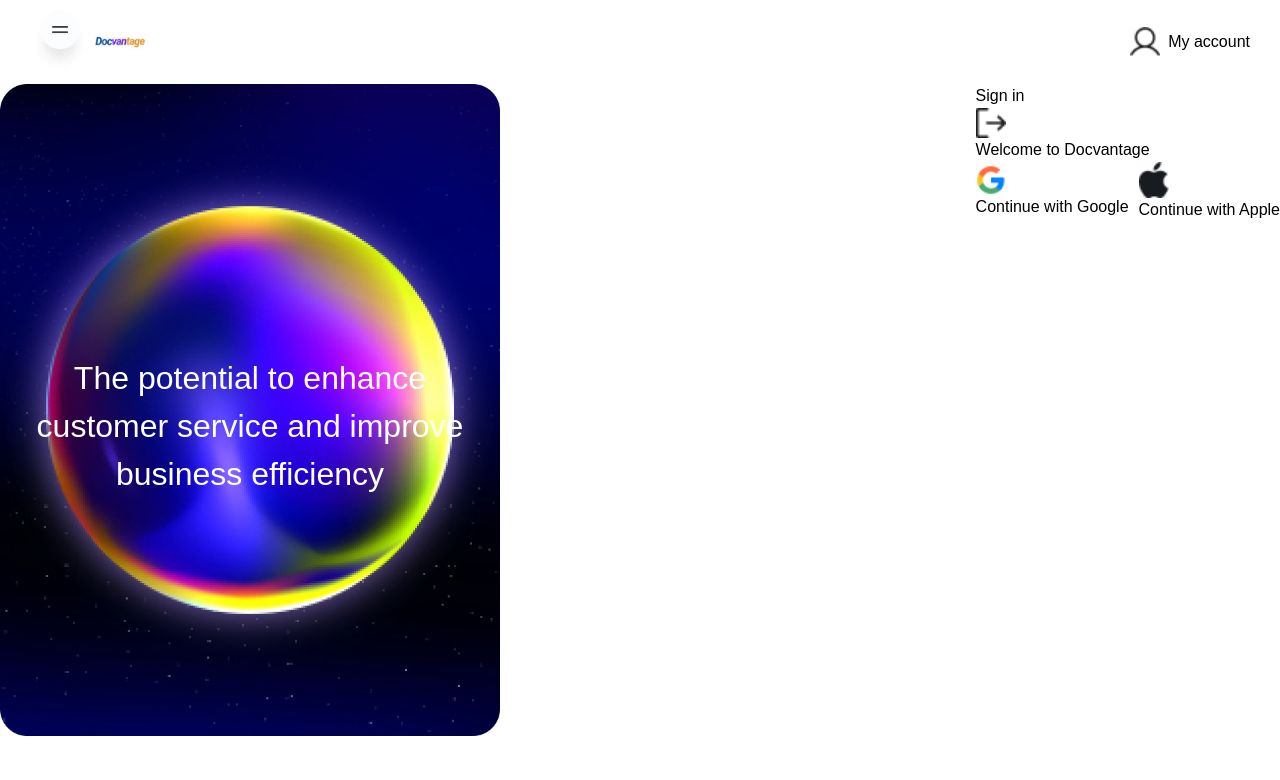
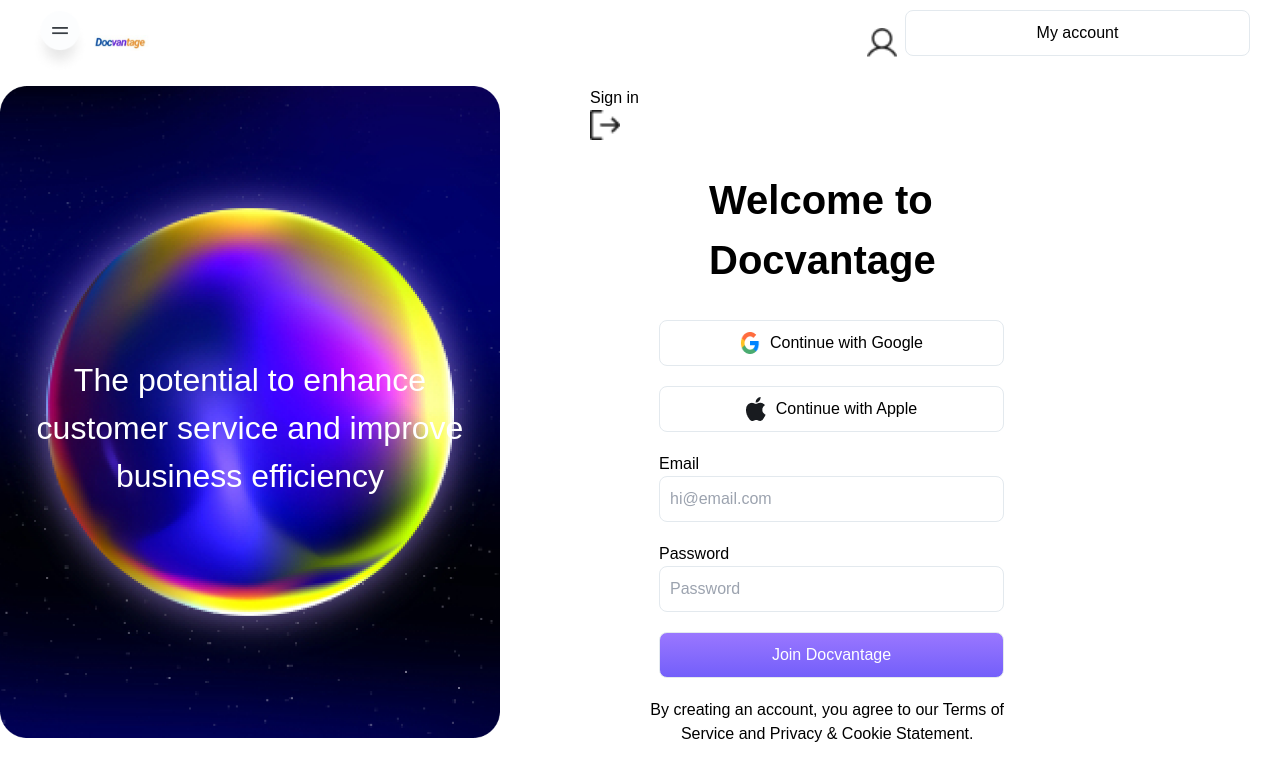
Before and after one commit to AdedayoDev/vectronWebApp, a Next.js app: page / in a window 1280 px wide. Shown: the top 780 px of the page. Built offline with nearby package versions, Linux system fonts and the light colour scheme.

Commit message:
commit changes

```diff
--- a/src/app/layout.tsx
+++ b/src/app/(root)/layout.tsx
@@ -1,5 +1,5 @@
 import type { Metadata } from "next";
-import "../../styles/globals.css";
+import "../../../styles/globals.css";
 import Nav from '@components/chat/Nav'
 
 export const metadata: Metadata = {
--- a/src/app/pages/welcome/Welcome.css
+++ b/src/app/pages/welcome/Welcome.css
@@ -1,11 +1,4 @@
 
-
-@media screen and (min-width: 1120px){
-
-    .welcome-page {
-      display: flex;
-      justify-content: space-between;
-    }
 .welcome-left {
     position: relative;
     /* width: 50%; */
@@ -24,4 +17,76 @@
     text-align: center;
     padding: 30px;
   }
+.welcome-right-content{
+    width: 80%;
+    margin: auto;
 }
+.welcome-right-content h1{
+    font-size: 40px;
+    font-weight: 600;
+    width: 60%;
+    margin: 30px auto;
+}
+.welcome-links{
+display: flex;
+flex-direction: column;
+}
+.welcome-links .welcome-right-link{
+    display: flex;
+    gap: 10px;
+    border: 1px solid #E3E9EE;
+    padding: 10px;
+    width: 345px;
+    border-radius: 8px;
+    justify-content: center;
+    margin-bottom: 20px;
+    cursor: pointer;
+}
+.welcome-form{
+    width: 90%;
+    margin: auto;
+}
+.welcome-form input, button{
+    border: 1px solid #E3E9EE;
+    padding: 10px;
+    width: 345px;
+    border-radius: 8px;
+    margin-bottom: 20px;
+}
+.welcome-form button{
+    background: linear-gradient(#9A77FF, #735FFA);
+    color: white;
+    transition: .3s ease;
+}
+label{
+    text-align: left !important;
+}
+.policy{
+   text-align: center;
+}
+@media screen and (min-width: 1120px){
+
+    .welcome-page {
+      display: flex;
+      justify-content: space-between;
+    }
+
+    .welcome-form{
+        width: 100%;
+        margin: auto;
+    }
+    .welcome-right-content h1{
+        margin: 30px 50px;
+
+    }
+
+    .welcome-right-content{
+        margin: auto;
+        width: 80%;
+    }
+    .policy{
+width: 70%;
+margin: 0 -25px;
+    }
+
+}
--- a/src/app/pages/welcome/Welcome.jsx
+++ b/src/app/pages/welcome/Welcome.jsx
@@ -1,9 +1,38 @@
-import React from "react";
+"use client";
+import React, { useState } from "react";
 import Image from "next/image";
 import "./Welcome.css";
 import Link from "next/link";
 
 export default function page() {
+  const [form, setForm] = useState({
+    email: "",
+    password: "",
+  });
+
+  const [error, setError] =useState(null)
+
+  const handleChange = (e) => {
+    const { name, value } = e.target;
+    setForm((prev) => ({
+      ...prev,
+      [name]: value,
+    }));
+    if(form.password.length<=12){
+
+      setError('')
+    }else{
+      setError('Password should be at least 12 characters')
+    }
+  };
+
+const handleSubmit = (e) =>{
+if(password.length <= 12){
+  alert('Logged in')
+}
+  e.preventDefault()
+}
+
   return (
     <div>
       <div className="welcome-page">
@@ -21,13 +50,65 @@
           </div>
         </div>
         <div className="welcome-right">
-          <Link href='/'> Sign in <Image src='/assets/icons/logout.png' alt="icon" width={30} height={30} /></Link>
+          <Link href="/">
+            {" "}
+            Sign in{" "}
+            <Image
+              src="/assets/icons/logout.png"
+              alt="icon"
+              width={30}
+              height={30}
+            />
+          </Link>
           <div className="welcome-right-content">
             <h1>Welcome to Docvantage</h1>
-            <div className="links">
-              <Link href='/'><Image src='/assets/icons/google.png' alt="icon" width={30} height={30} />Continue with Google</Link>
-              <Link href='/'><Image src='/assets/icons/apple.png' alt="icon" width={30} height={30} />Continue with Apple</Link>
+            <div className="welcome-links">
+              <Link href="/"  className="welcome-right-link">
+                <Image
+                  src="/assets/icons/google.png"
+                  alt="icon"
+                  width={20}
+                  height={20}
+                />
+                Continue with Google
+              </Link>
+              <Link href="/" className="welcome-right-link">
+                <Image
+                  src="/assets/icons/apple.png"
+                  alt="icon"
+                  width={20}
+                  height={20}
+                />
+                Continue with Apple
+              </Link>
             </div>
+            <form onSubmit={handleSubmit} className="welcome-form">
+              <label htmlFor="email">Email</label>
+              <br />
+              <input
+                type="email"
+                name="email"
+                onChange={handleChange}
+                placeholder="hi@email.com"
+                id="email"
+              />
+              <br />
+              <label htmlFor="password">Password</label>
+              <br />
+               <input
+                type="password"
+                name={form.password}
+                onChange={handleChange}
+                placeholder="Password"
+                id="password"
+                maxLength={12}
+              />
+             {error && (
+              <p style={{color:'red', marginTop: '5px', fontSize: '14px'}}>{error}</p>
+             )}
+              <button type="submit">Join Docvantage</button>
+          <p className="policy">By creating an account, you agree to our Terms of Service and Privacy & Cookie Statement.</p>
+            </form>
           </div>
         </div>
       </div>
--- /dev/null
+++ b/src/app/pages/welcome/layout.tsx
@@ -0,0 +1,17 @@
+
+
+export default function RootLayout({
+  children,
+}: Readonly<{
+  children: React.ReactNode;
+}>) {
+  return (
+    <html lang="en">
+      <body
+      >
+      <h1>Hello</h1>
+        {children}
+      </body>
+    </html>
+  );
+}
```
Also changed, not shown: src/app/(root)/page.tsx (renamed from src/app/page.tsx). Lines whose indentation alone changed are shown as unchanged.
